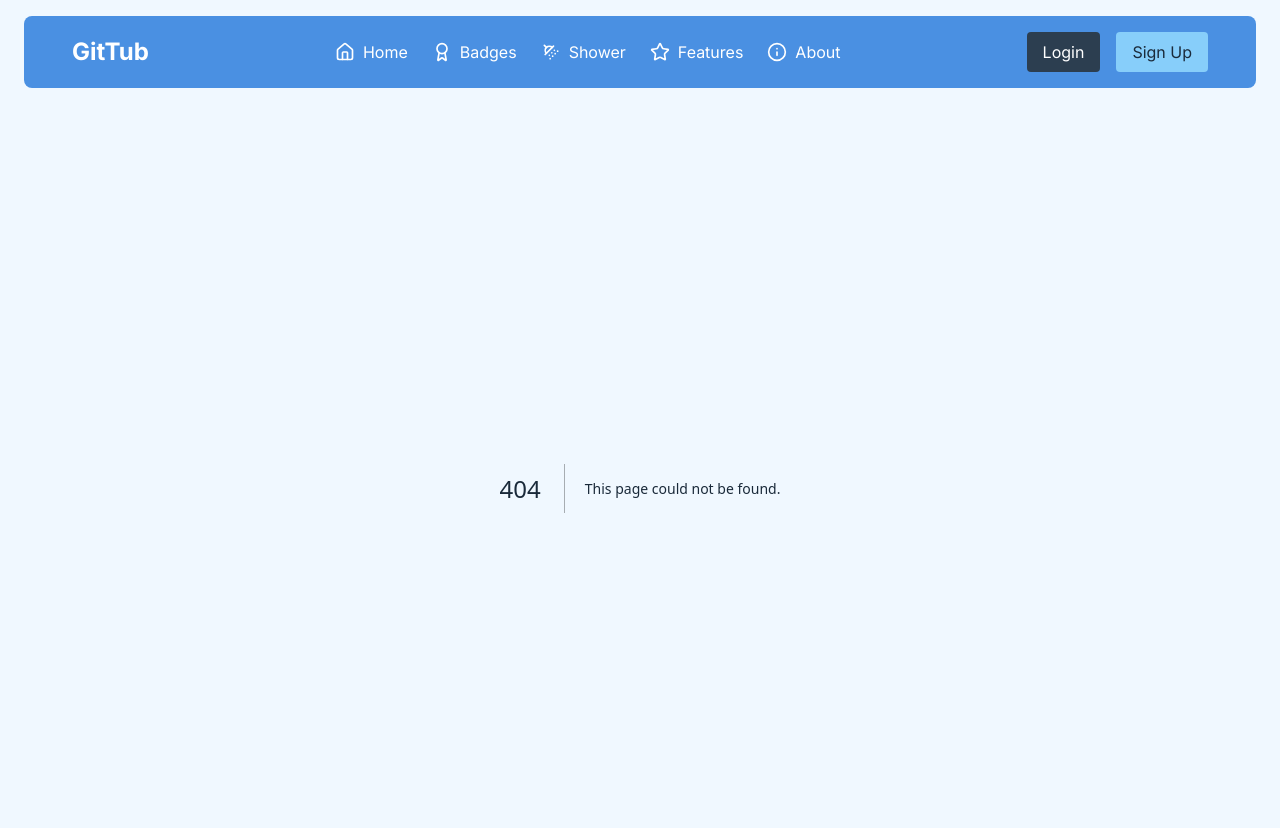
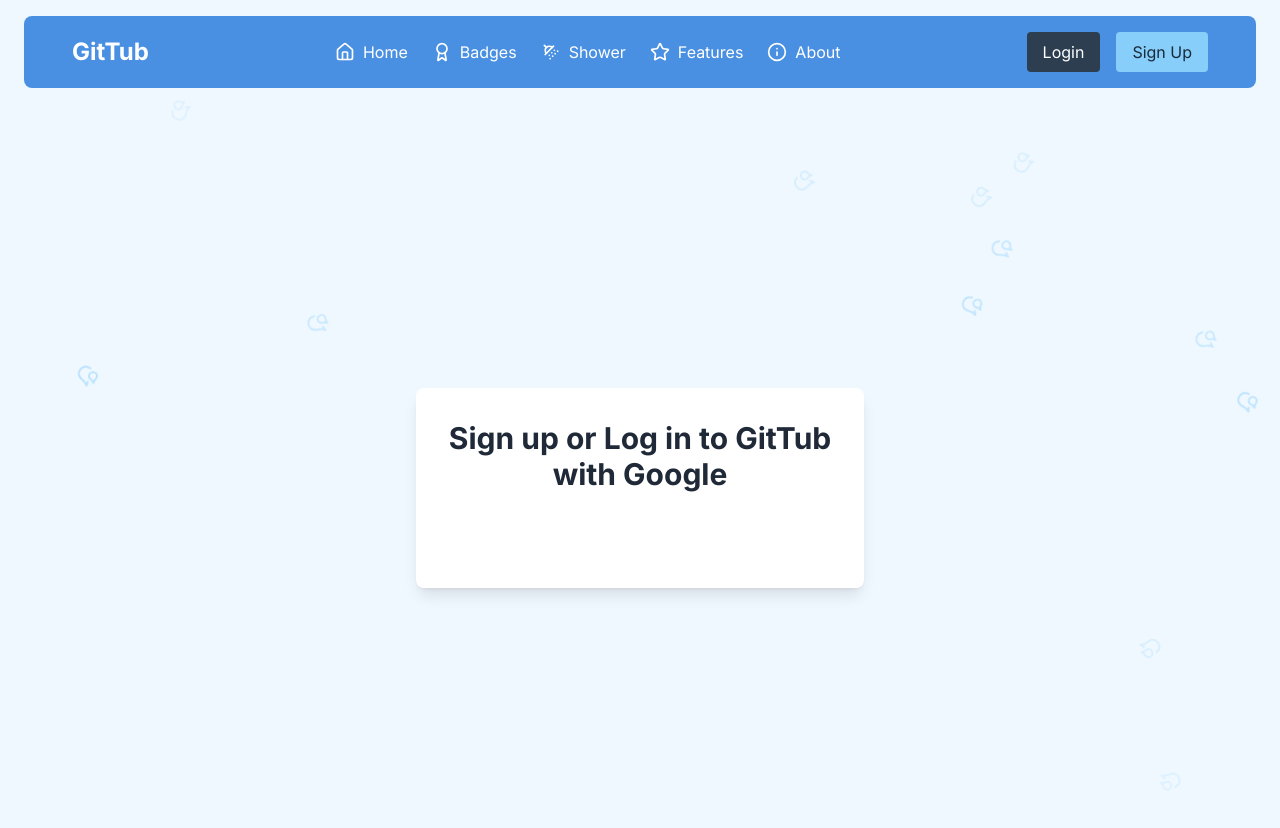
Before and after one commit to demonking-mw/GitTub-1, a Next.js app in the folder frontend/: page /auth in a window 1280 px wide. Before the commit this address had no page. Shown: the top 828 px of the page. Built offline with nearby package versions, Linux system fonts and the light colour scheme; no server answers.

Commit message:
auth added, BUGGY

```diff
--- a/frontend/package.json
+++ b/frontend/package.json
@@ -43,6 +43,7 @@
     "@radix-ui/react-toast": "^1.2.6",
     "@radix-ui/react-toggle-group": "^1.1.2",
     "@radix-ui/react-tooltip": "^1.1.8",
+    "@react-oauth/google": "^0.12.1",
     "@shadcn/ui": "^0.0.4",
     "@t3-oss/env-nextjs": "^0.10.1",
     "@tanstack/react-query": "^5.50.0",
@@ -54,6 +55,7 @@
     "clsx": "^2.1.1",
     "cmdk": "^1.0.4",
     "embla-carousel-react": "^8.5.2",
+    "gapi-script": "^1.2.0",
     "geist": "^1.3.0",
     "input-otp": "^1.4.2",
     "jotai": "^2.12.1",
--- /dev/null
+++ b/frontend/src/app/auth/page.tsx
@@ -0,0 +1,24 @@
+"use client";
+
+import { signIn } from "next-auth/react";
+import { GoogleOAuthProvider } from "@react-oauth/google";
+import { WaterDrops } from "@/components/waterdrops";
+import { Login } from "@/components/login";
+
+const clientId = process.env.NEXT_PUBLIC_GOOGLE_CLIENT_ID || "";
+
+export default function LoginPage() {
+  return (
+    <GoogleOAuthProvider clientId={clientId}>
+      <div className="bg-light-blue relative flex min-h-screen items-center justify-center overflow-hidden">
+        <WaterDrops />
+        <div className="z-10 w-full max-w-md rounded-lg bg-white p-8 shadow-lg">
+          <h1 className="mb-6 text-center text-3xl font-bold text-gray-800">
+            Sign up or Log in to GitTub with Google
+          </h1>
+          <Login />
+        </div>
+      </div>
+    </GoogleOAuthProvider>
+  );
+}
--- /dev/null
+++ b/frontend/src/app/components/login.tsx
@@ -0,0 +1,27 @@
+"use client";
+
+import { useState, useEffect } from "react";
+import { GoogleLogin } from "@react-oauth/google";
+
+export function Login() {
+  const [isMounted, setIsMounted] = useState(false);
+
+  useEffect(() => {
+    setIsMounted(true);
+  }, []);
+
+  if (!isMounted) return null; // Prevents SSR mismatch by rendering nothing initially
+
+  return (
+    <div id="authButton">
+      <GoogleLogin
+        onSuccess={(credentialResponse) => {
+          console.log(credentialResponse);
+        }}
+        onError={() => {
+          console.log("Login Failed");
+        }}
+      />
+    </div>
+  );
+}
```
Also changed, not shown: 1 other file (tests, documents, lock files or other folders).
